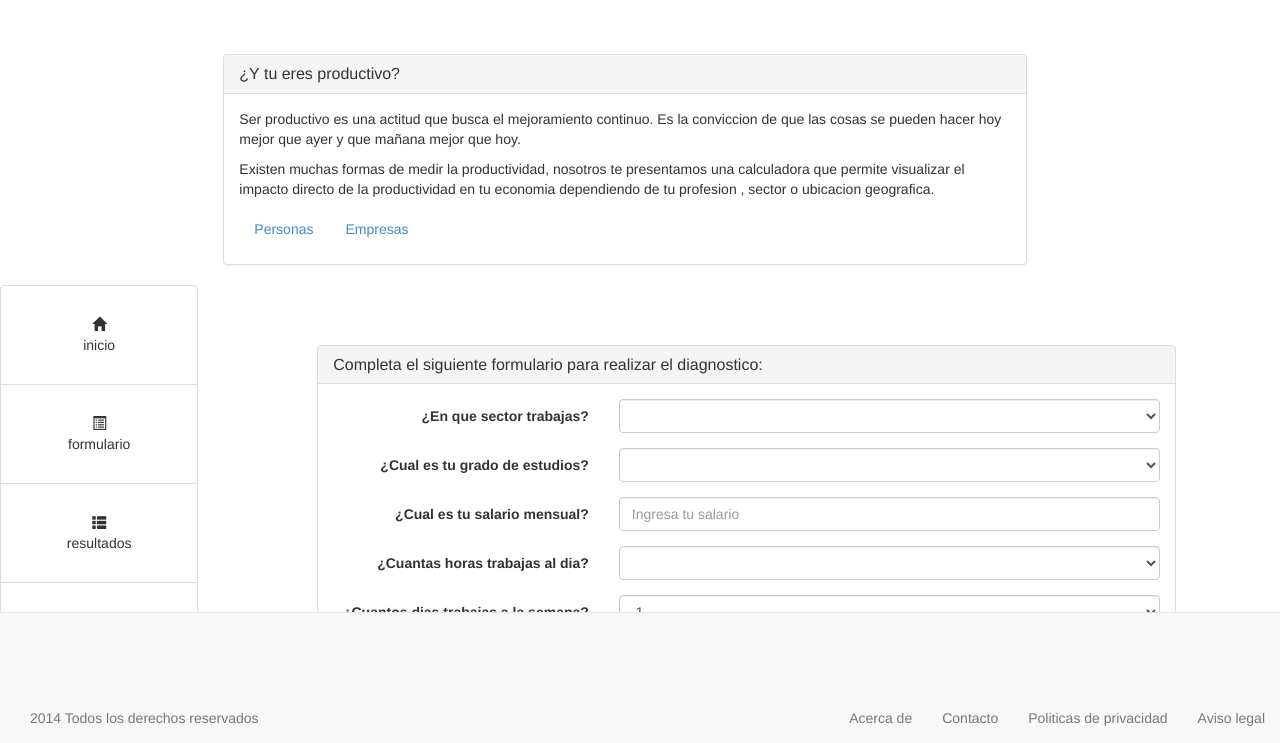
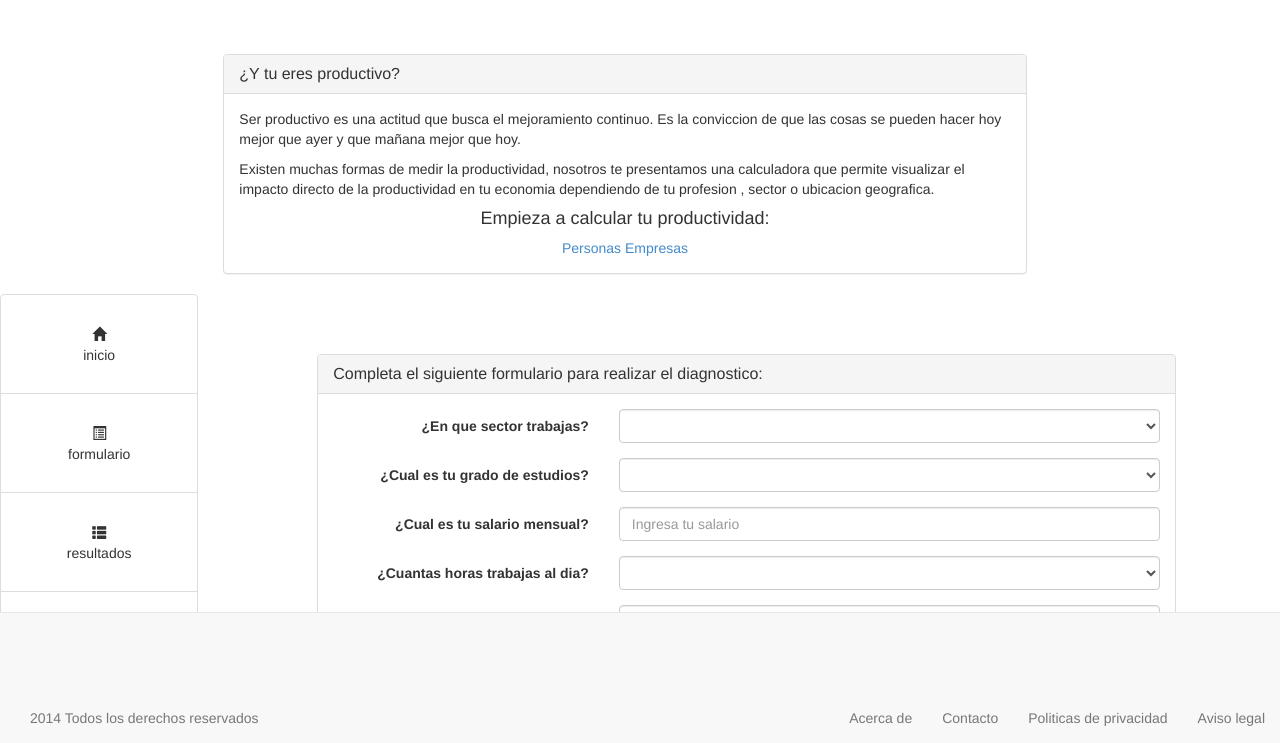
Before and after one commit to piratadelfuturo/CalculadoraProductividad, a plain HTML site: page src/index.html in a window 1280 px wide. Shown: the part 57-800 px from the top of the page. Drawn offline with Linux system fonts and the light colour scheme.

Commit message:
fix de html

```diff
--- a/src/index.html
+++ b/src/index.html
@@ -42,10 +42,11 @@
                             <div class="panel-body">
                                 <p>Ser productivo es una actitud que busca el mejoramiento continuo. Es la conviccion de que las cosas se pueden hacer hoy mejor que ayer y que mañana mejor que hoy.</p>
                                 <p>Existen muchas formas de medir la productividad, nosotros te presentamos una calculadora que permite visualizar el impacto directo de la productividad en tu economia dependiendo de tu profesion , sector o ubicacion geografica.</p>
-                                <ul class="nav nav-pills">
-                                    <li><a href="#/personas/">Personas</a></li>
-                                    <li><a href="#/empresas/">Empresas</a></li>
-                                </ul>
+                                <div class="text-center">
+                                    <h4>Empieza a calcular tu productividad:</h4>
+                                    <a href="#/personas/">Personas</a>
+                                    <a href="#/empresas/">Empresas</a>
+                                </div>
                             </div>
                         </div>
                     </div>
```
